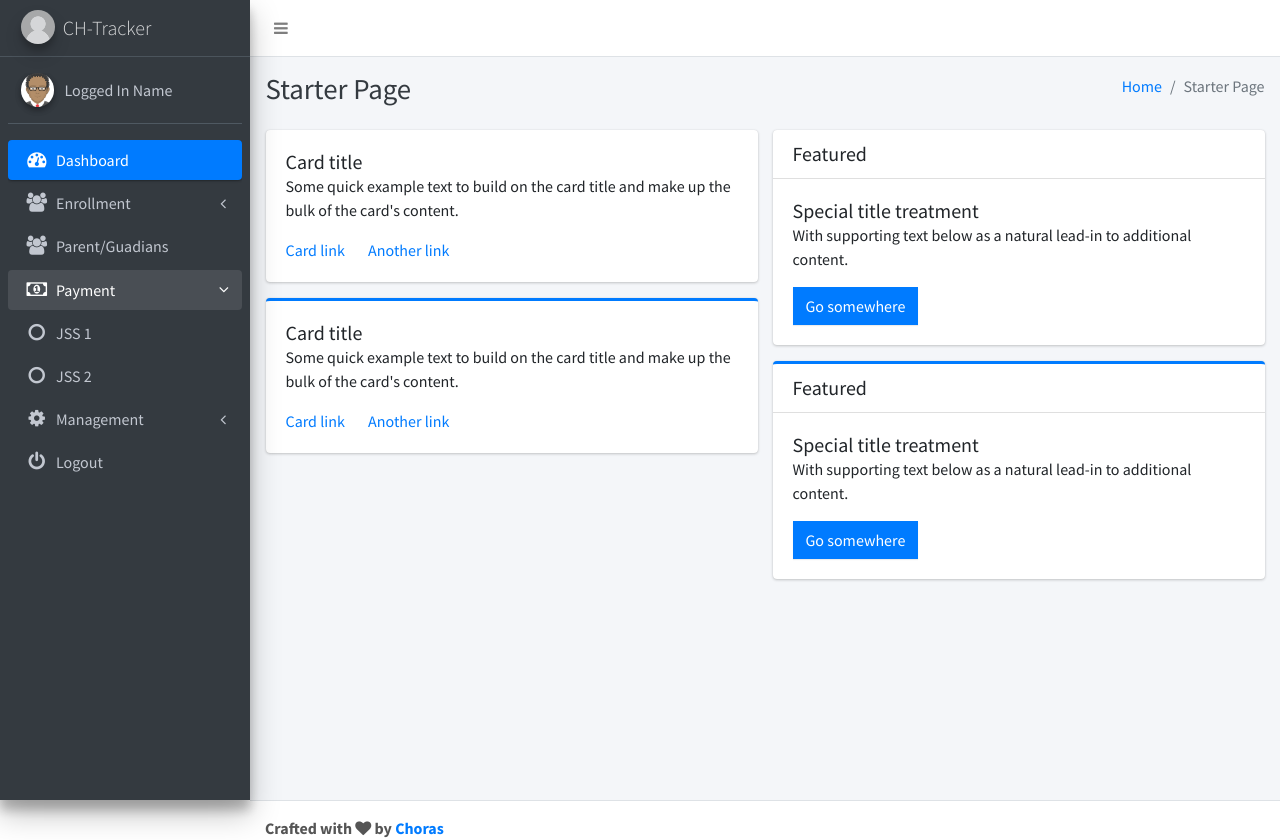
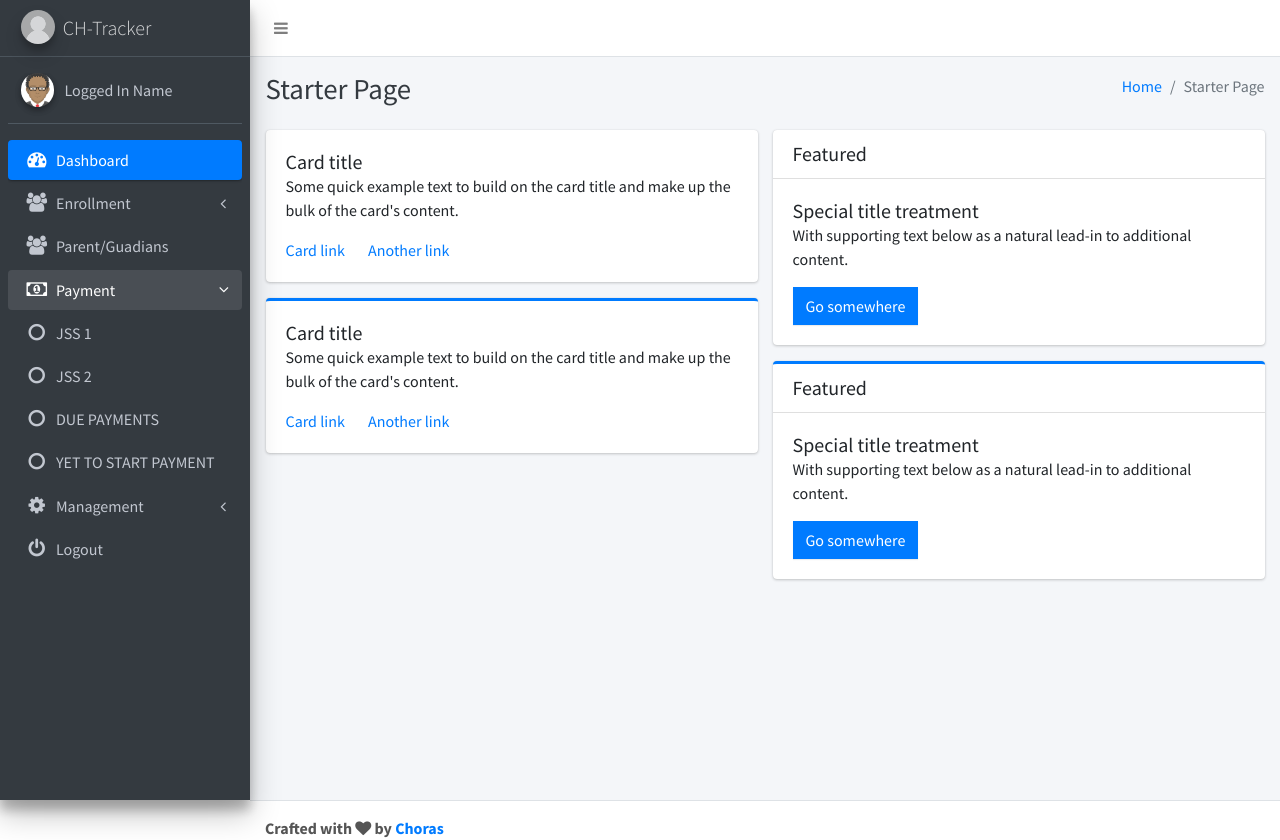
Before and after one commit to nyasha/Highschool-Fees-Tracker, a CodeIgniter app: page /choras/index.php/admin/dashboard in a window 1280 px wide, after a click on "Payment". Shown: the top 840 px of the page. Run offline with CodeIgniter, Linux system fonts and the light colour scheme; data comes from the database, SQL or seed files in the repository; data that the repository does not hold is empty; some libraries are stand-ins or nearby versions.

Commit message:
Added due payment notification and route

```diff
--- a/application/views/admin/inc/aside.php
+++ b/application/views/admin/inc/aside.php
@@ -88,6 +88,18 @@
               <?php
               endforeach;
               ?>
+              <li class="nav-item">
+                <a href="<?php echo base_url() ?>admin/payment/due_payment" class="nav-link <?php if($page_s_name=='due_pay') echo 'active'; ?>">
+                  <i class="fa fa-circle-o nav-icon"></i>
+                  <p>DUE PAYMENTS</p>
+                </a>
+              </li>
+              <li class="nav-item">
+                <a href="" class="nav-link">
+                  <i class="fa fa-circle-o nav-icon"></i>
+                  <p>YET TO START PAYMENT</p>
+                </a>
+              </li>
             </ul>
           </li>
 
--- a/application/views/admin/inc/rscript.php
+++ b/application/views/admin/inc/rscript.php
@@ -14,5 +14,15 @@
 <script src="<?php echo base_url() ?>assets/backend/Chart.min.js"></script>
 
 <script>
+  $(function () {
 
+<?php if($this->session->flashdata('due_payment') != ''){ ?>
+    new PNotify({
+        title: 'Payment Due',
+        text: '<span style="font-weight: bolder;"><a href="<?php echo base_url() ?>admin/payment/due_payment">View student payment history.</a></span>',
+        type: 'error'
+    });
+<?php } ?>
+
+  });
 </script>
```
